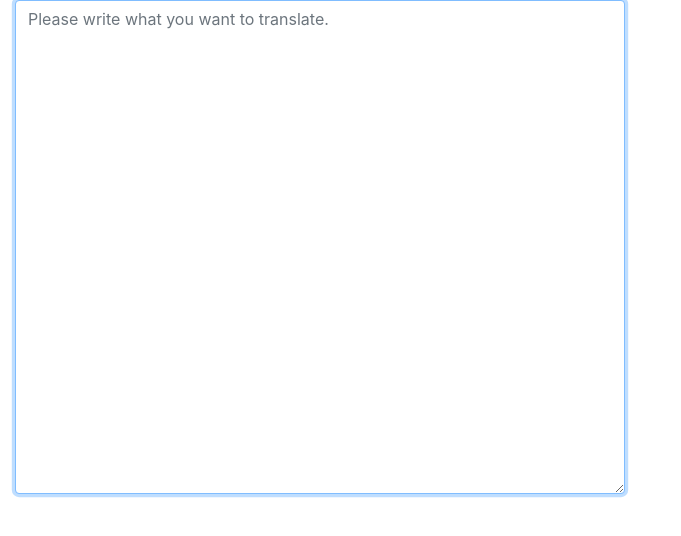
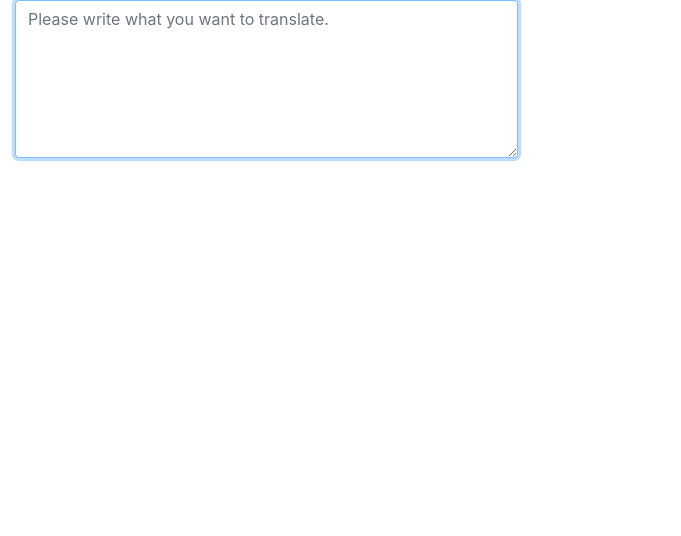
Before and after one commit to zhao-ji/translation, a React (Create React App) app: page / in a window 1280 px wide. Shown: the top 536 px of the page, without its empty margins (0-681 px from the left). Built offline with nearby package versions, Linux system fonts and the light colour scheme; no server answers.

Commit message:
Issue #master - fix the size of textarea

```diff
--- a/src/App.js
+++ b/src/App.js
@@ -15,7 +15,7 @@ class App extends Component {
         return (
             <Container fluid={true}>
                 <Row>
-                    <Col sm={6} lg={6}>
+                    <Col sm={12} lg={5}>
                         <Input
                             googleTranslate={debounce(this.props.googleTranslate, 250)}
                             baiduTranslate={debounce(this.props.baiduTranslate, 250)}
@@ -24,7 +24,7 @@ class App extends Component {
                             record={debounce(this.props.record, 250)}
                         />
                     </Col>
-                    <Col sm={6} lg={6}>
+                    <Col sm={12} lg={7}>
                         <GoogleResult
                             result={this.props.translation.google.result}
                         />
--- a/src/components/input.js
+++ b/src/components/input.js
@@ -50,7 +50,7 @@ export class Input extends Component {
             <div>
                 <Form.Control
                     as="textarea"
-                    rows="20"
+                    rows="6"
                     placeholder="Please write what you want to translate."
                     value={this.state.value || ""}
                     onChange={this.handleChange}
```
Also changed, not shown: 1 other file (tests, documents, lock files or other folders).
